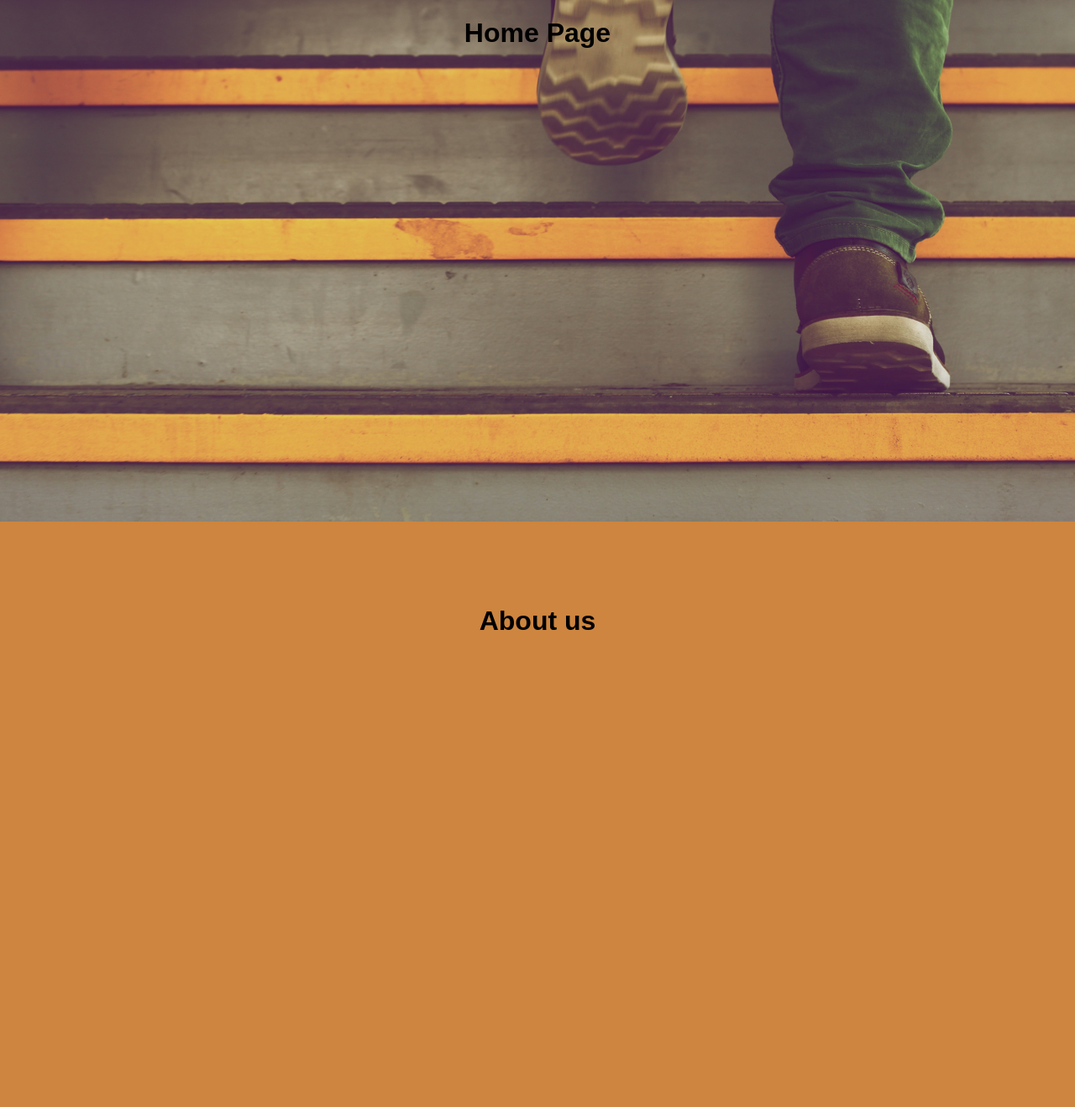
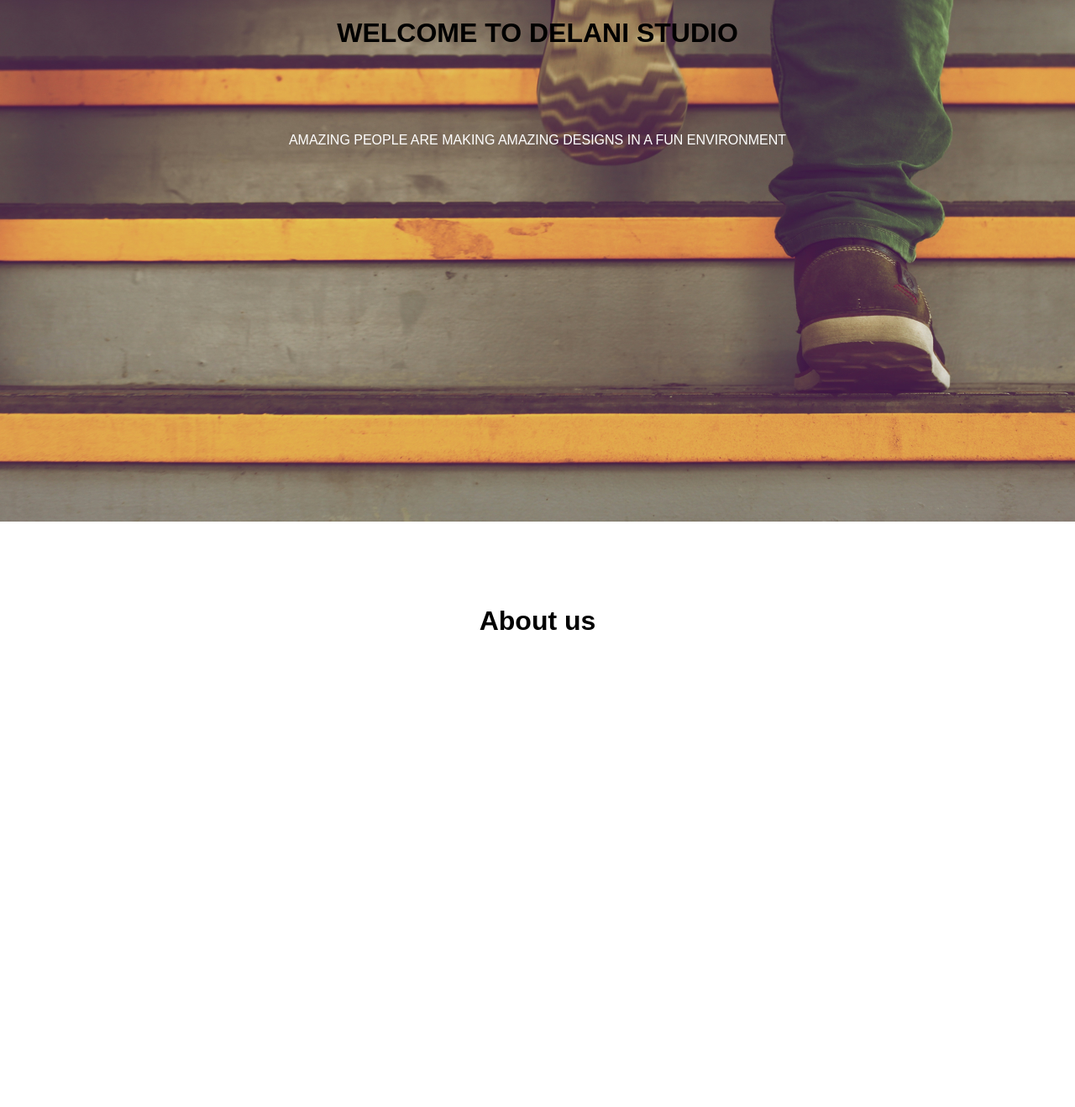
Before and after one commit to irunguliz/studio, a plain HTML site: page index.html in a window 1280 px wide. Shown: the part 79-1397 px from the top of the page at 84% size. Drawn offline with Linux system fonts and the light colour scheme.

Commit message:
style.css

```diff
--- a/index.html
+++ b/index.html
@@ -20,7 +20,10 @@
         </ul>
     </nav>
     <div id="section1">
-      <h1>Home Page</h1>
+      <h1>WELCOME TO DELANI STUDIO</h1>
+      <p>
+          AMAZING PEOPLE ARE MAKING AMAZING DESIGNS IN A FUN ENVIRONMENT
+      </p>
     </div>
     <div id="section2">
         <h1>About us</h1>
--- a/style.css
+++ b/style.css
@@ -49,14 +49,18 @@ a{
 
 #section2{
     height: 700px;
-    background: peru;
+    background: white);
     display: inline-block;
     width: 100%;
 }
 
 #section3{
     height: 700px;
-    background: rgb(8, 253, 130);
+    background-image: url("photos/keyboard.jpg");
+    background-repeat: no-repeat;
+    background-attachment: fixed;
+    background-size: 100% 100%;
+    object-fit: cover;
     display: inline-block;
     width: 100%;
 }
@@ -87,3 +91,8 @@ h1{
     text-align: center;
     padding: 0;
 }
+
+p{
+    text-align: center;
+    color: white;
+}
```
